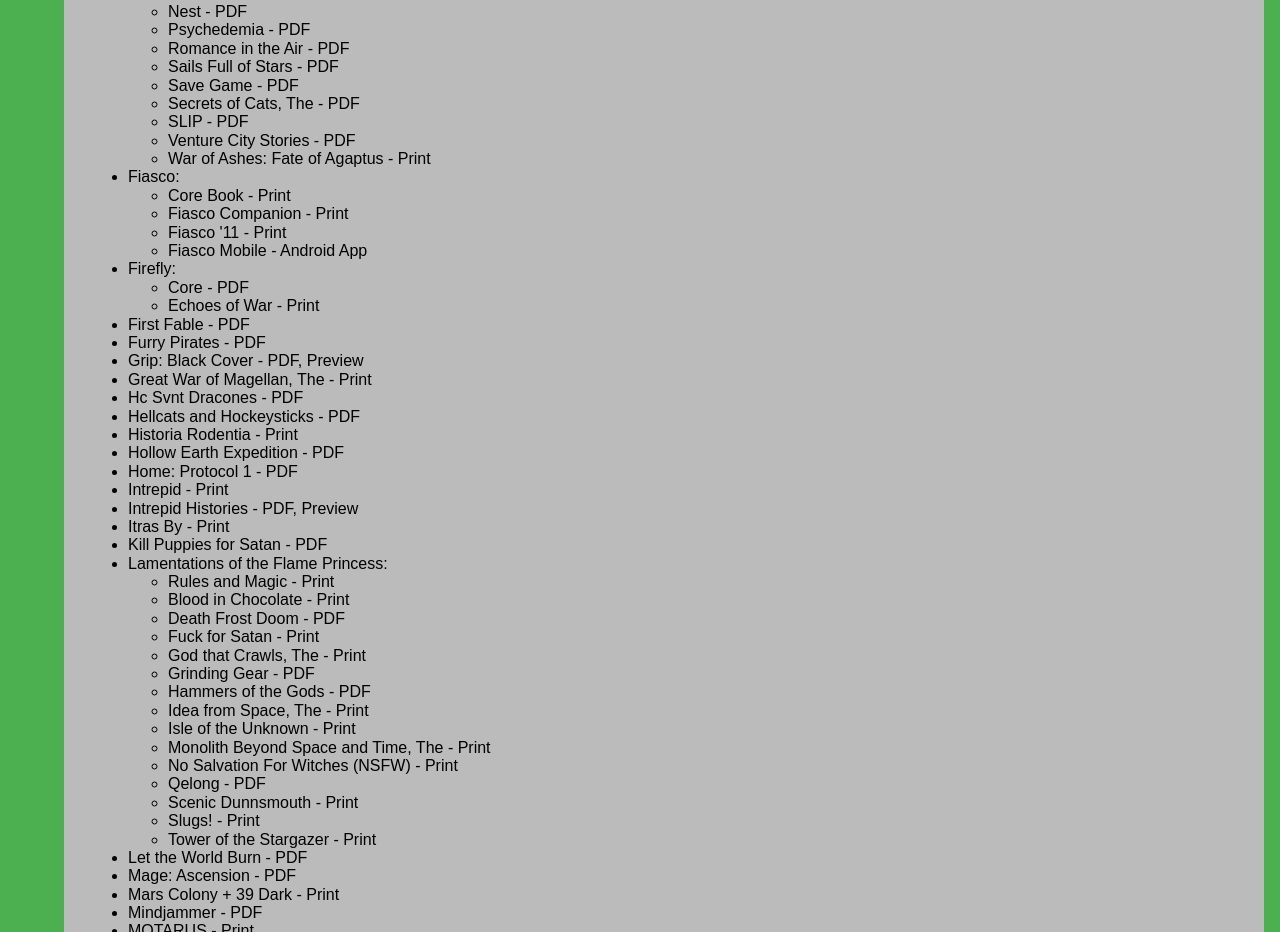
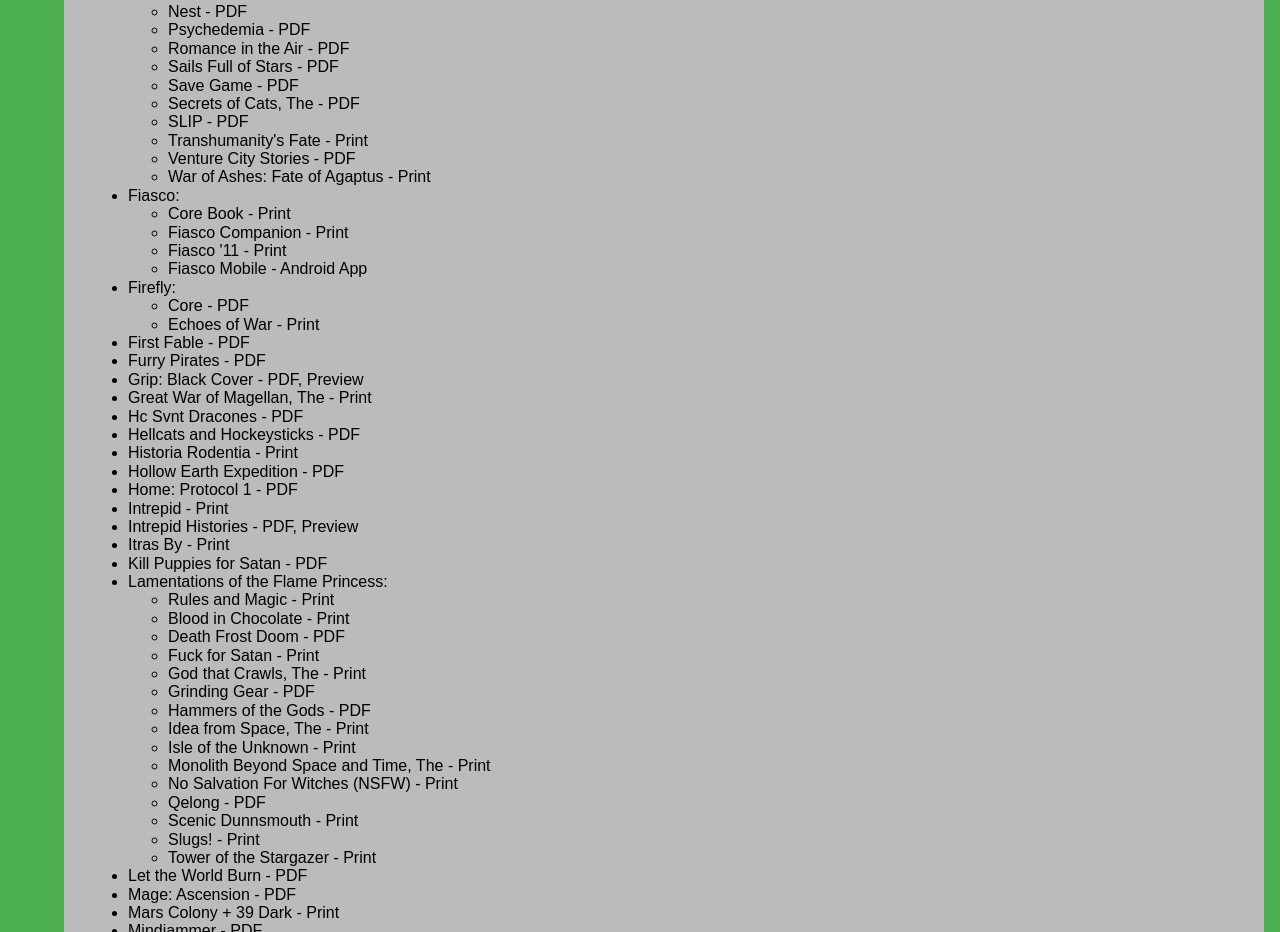
Before and after one commit to chaoaretasty/puppykit, a plain HTML site: page personal.html in a window 1280 px wide. Shown: the part 3831-4763 px from the top of the page. Drawn offline with nearby package versions, Linux system fonts and the light colour scheme.

Commit message:
Missed a game!

```diff
--- a/personal.html
+++ b/personal.html
@@ -169,6 +169,7 @@
         <li>Save Game - PDF</li>
         <li>Secrets of Cats, The - PDF</li>
         <li>SLIP - PDF</li>
+        <li>Transhumanity's Fate - Print</li>
         <li>Venture City Stories - PDF</li>
         <li>War of Ashes: Fate of Agaptus - Print</li>
     </ul></li>
```
